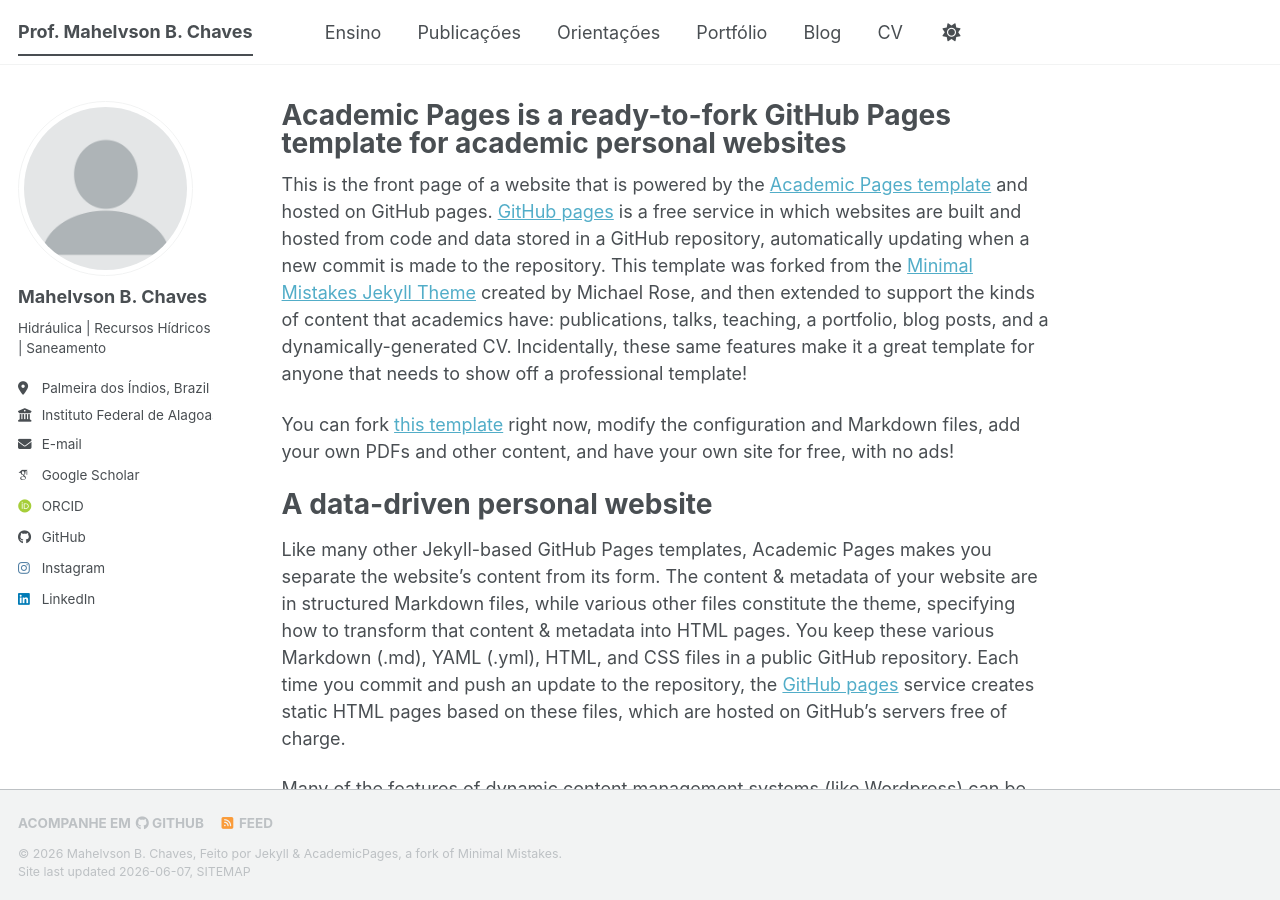
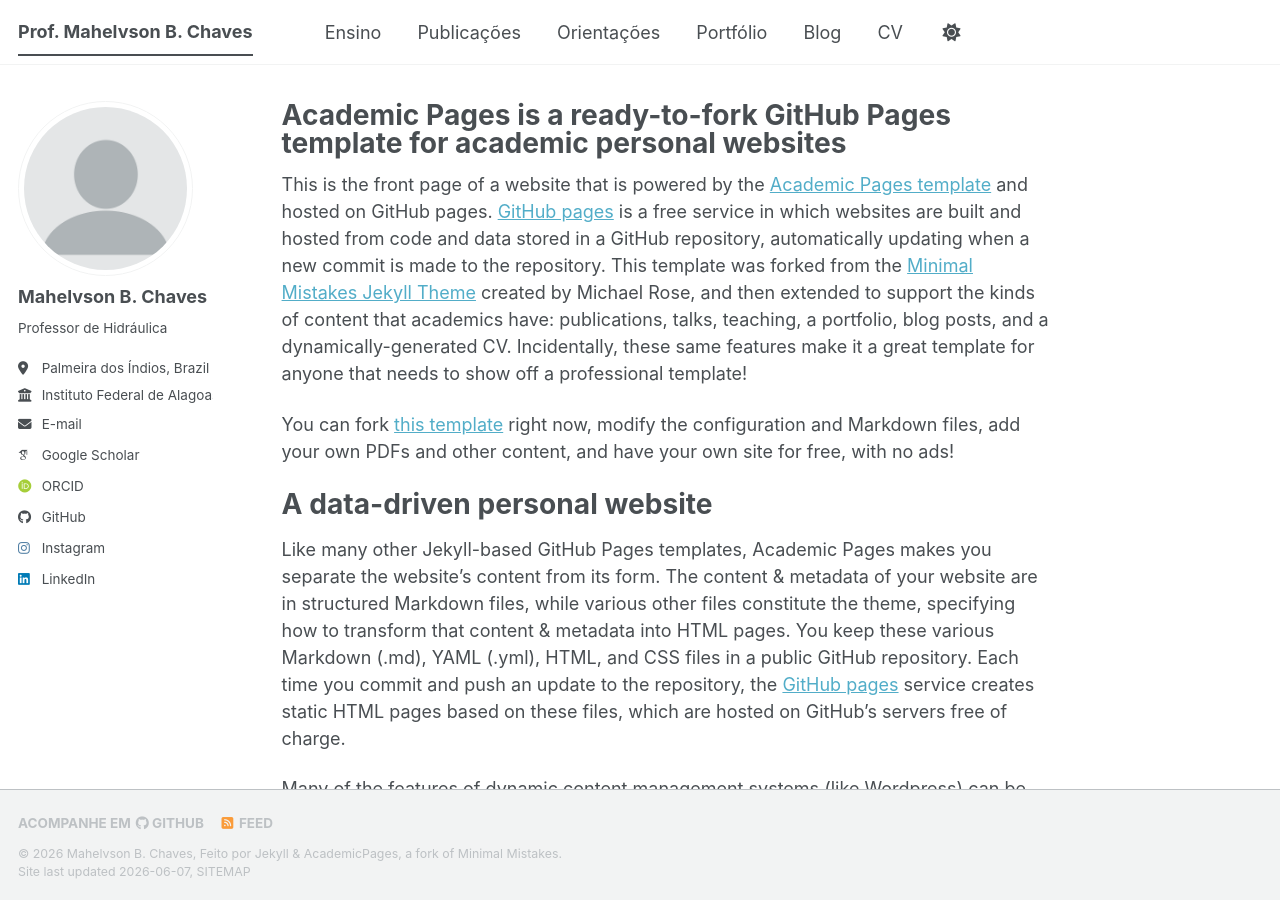
Before and after one commit to mahelvson/mahelvson.github.io, a Jekyll site: the page built from _pages/about.md, in a window 1280 px wide and 900 px high. Built offline with Jekyll 4.4.1, drawn with Linux system fonts in a browser that asks for light colours; some web fonts are replaced; a script bundle is joined from its source files by our own code; library files that are not in the unit come from our copies.

Commit message:
novo ajuste na descricao

```diff
--- a/_config.yml
+++ b/_config.yml
@@ -26,7 +26,7 @@ author:
   avatar           : "profile.png"
   name             : "Mahelvson B. Chaves"
   pronouns         : # example: "she/her"
-  bio              : "Hidráulica | Recursos Hídricos | Saneamento"
+  bio              : "Professor de Hidráulica"
   location         : "Palmeira dos Índios, Brazil"
   employer         : "Instituto Federal de Alagoas"
   uri              : # URL
```
